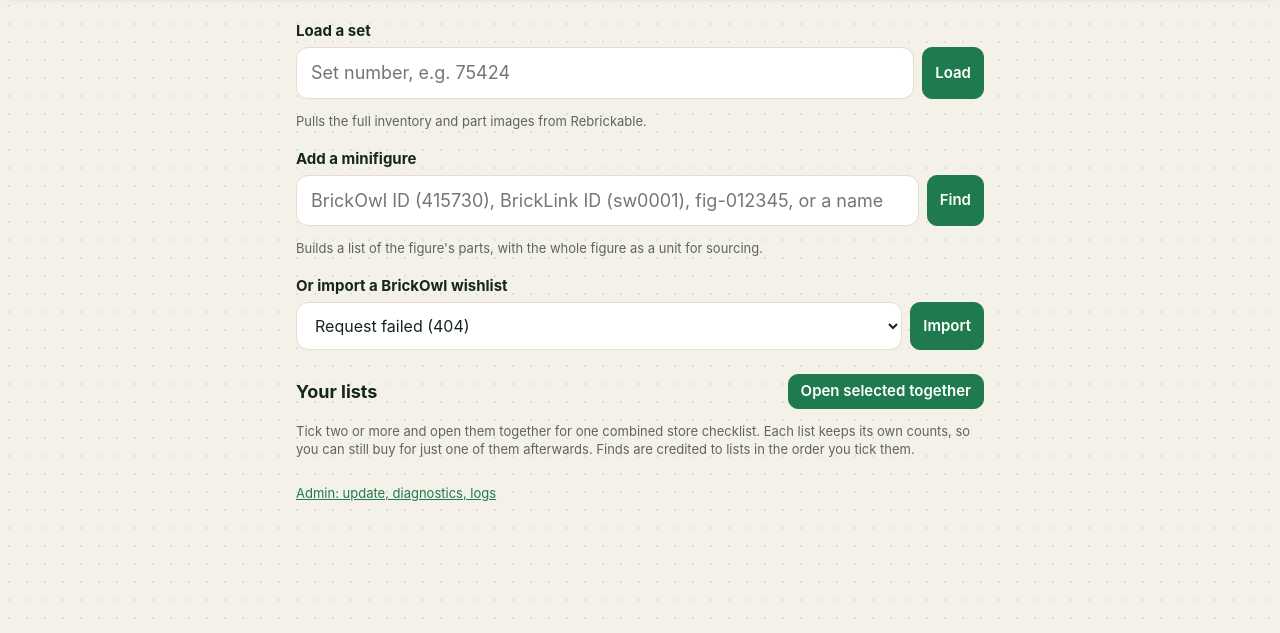
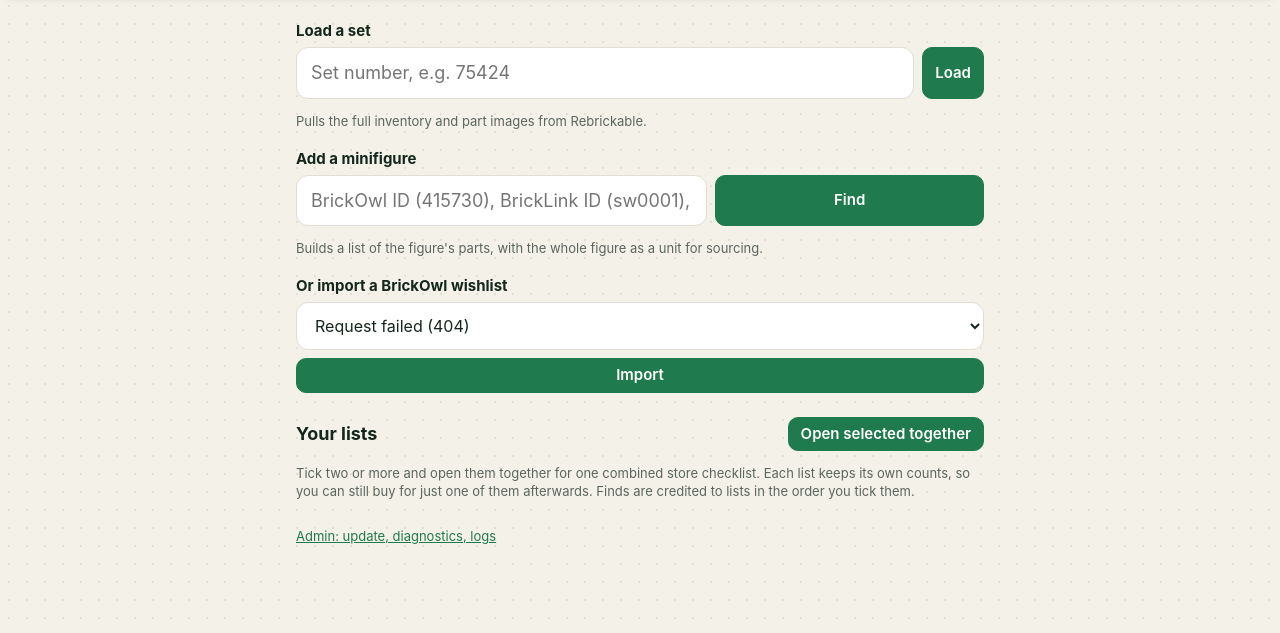
Before and after one commit to Formicidae/Lego_Buyer, a Python web app: template app/templates/index.html in a window 1280 px wide. Shown: the part 57-690 px from the top of the page. Run offline with Jinja, Linux system fonts and the light colour scheme; the template is opened without the code that fills it, so the values that code supplies are empty.

Commit message:
Fix stale JS/CSS on phones: versioned asset URLs, no-cache headers, SW bypasses HTTP cache; mobile layout for load rows
Co-Authored-By: Claude Fable 5.1 <noreply@anthropic.com>
Claude-Session: https://claude.ai/code/session_01QSS9z3VbsCDtZPBomp7X2L

```diff
--- a/app/static/style.css
+++ b/app/static/style.css
@@ -72,11 +72,14 @@ a { color: var(--green); }
 .home { max-width: 720px; margin: 0 auto; padding: 20px 16px; }
 .load-form label { font-weight: 700; display: block; margin-bottom: 6px; }
 .load-row { display: flex; gap: 8px; }
-.load-row input { flex: 1; padding: 12px 14px; border: 1px solid var(--line); border-radius: 12px; font-size: 18px; background: var(--card); }
+.load-row { flex-wrap: wrap; }
+.load-row > .btn { justify-content: center; }
+.load-row input { flex: 1 1 200px; min-width: 0; padding: 12px 14px; border: 1px solid var(--line); border-radius: 12px; font-size: 18px; background: var(--card); }
 .hint { color: var(--ink-2); font-size: 13px; }
 .import-form { margin-top: 18px; }
 .import-form label { font-weight: 700; display: block; margin-bottom: 6px; }
-.import-form select { flex: 1; padding: 12px 14px; border: 1px solid var(--line); border-radius: 12px; font-size: 16px; background: var(--card); }
+.import-form select { flex: 1 1 100%; min-width: 0; width: 100%; padding: 12px 14px; border: 1px solid var(--line); border-radius: 12px; font-size: 16px; background: var(--card); }
+.import-form .load-row > .btn { flex: 1 1 auto; }
 .fig-cands { display: grid; gap: 8px; margin-top: 10px; grid-template-columns: repeat(auto-fill, minmax(min(100%, 300px), 1fr)); }
 .cand { display: flex; gap: 10px; align-items: center; background: var(--card); border: 1px solid var(--line); border-radius: 12px; padding: 8px 10px; text-align: left; cursor: pointer; }
 .cand img { width: 56px; height: 64px; object-fit: contain; background: #fff; border-radius: 8px; flex: none; }
--- a/app/templates/admin.html
+++ b/app/templates/admin.html
@@ -4,7 +4,7 @@
 <meta charset="utf-8">
 <meta name="viewport" content="width=device-width, initial-scale=1, viewport-fit=cover">
 <title>Admin · Lego Buyer</title>
-<link rel="stylesheet" href="/static/style.css">
+<link rel="stylesheet" href="/static/style.css?v={{ asset_v }}">
 <style>
   .admin { max-width: 760px; margin: 0 auto; padding: 16px; display: grid; gap: 14px; }
   .panel { background: var(--card); border: 1px solid var(--line); border-radius: var(--radius); padding: 14px; }
--- a/app/templates/index.html
+++ b/app/templates/index.html
@@ -8,7 +8,7 @@
 <meta name="apple-mobile-web-app-status-bar-style" content="black-translucent">
 <meta name="apple-mobile-web-app-title" content="Lego Buyer">
 <title>Lego Buyer</title>
-<link rel="stylesheet" href="/static/style.css">
+<link rel="stylesheet" href="/static/style.css?v={{ asset_v }}">
 <link rel="manifest" href="/manifest.webmanifest">
 </head>
 <body data-set="{{ set_num or '' }}" data-view="{{ view_keys or '' }}">
@@ -162,6 +162,6 @@
   </div>
 </template>
 
-<script src="/static/app.js"></script>
+<script src="/static/app.js?v={{ asset_v }}"></script>
 </body>
 </html>
--- a/app/templates/login.html
+++ b/app/templates/login.html
@@ -4,7 +4,7 @@
 <meta charset="utf-8">
 <meta name="viewport" content="width=device-width, initial-scale=1">
 <title>Lego Buyer</title>
-<link rel="stylesheet" href="/static/style.css">
+<link rel="stylesheet" href="/static/style.css?v={{ asset_v }}">
 </head>
 <body class="login-body">
 <form class="login-card" method="post" action="/login">
```
Also changed, not shown: app/main.py (+17 -1 lines), app/static/sw.js (+4 -3 lines).
